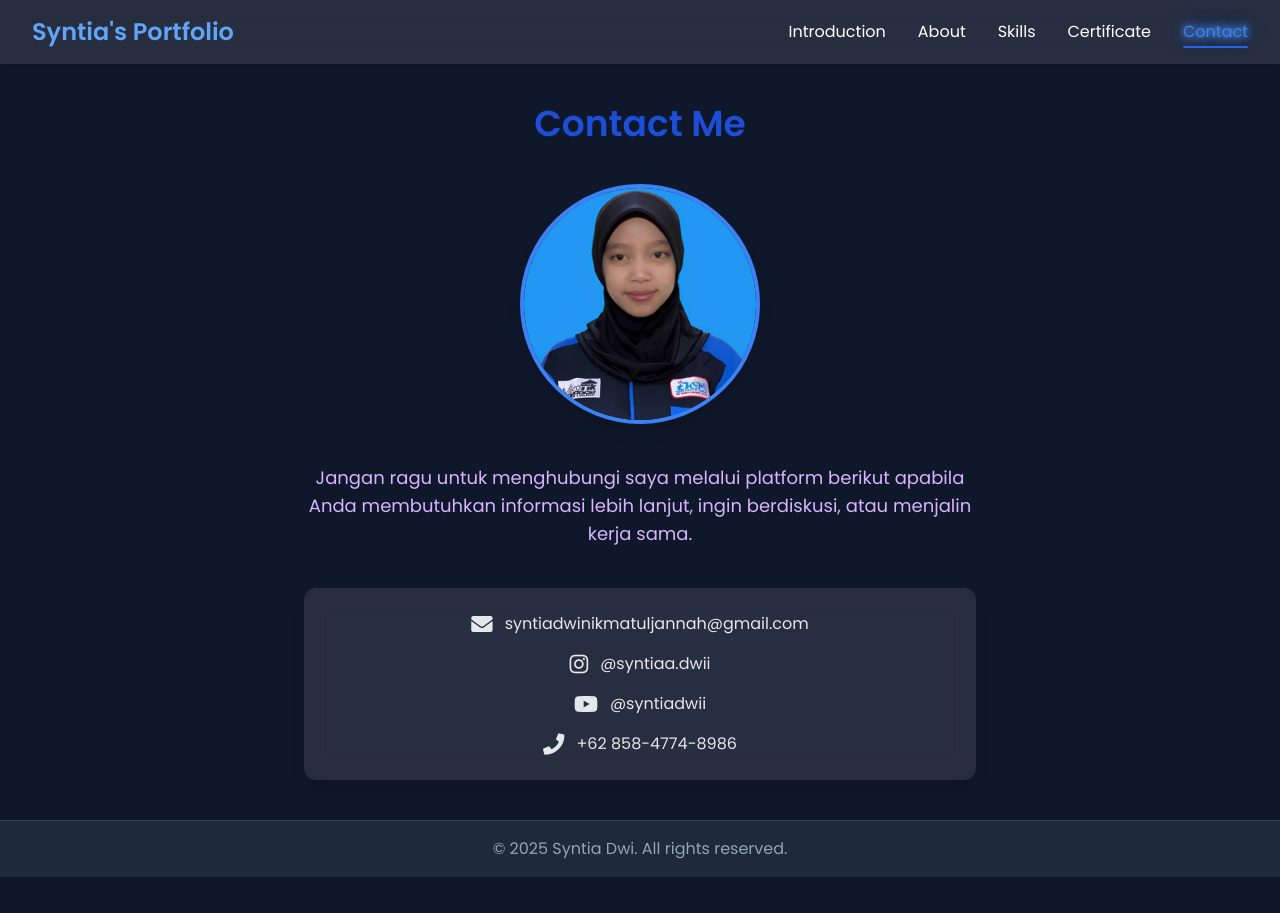
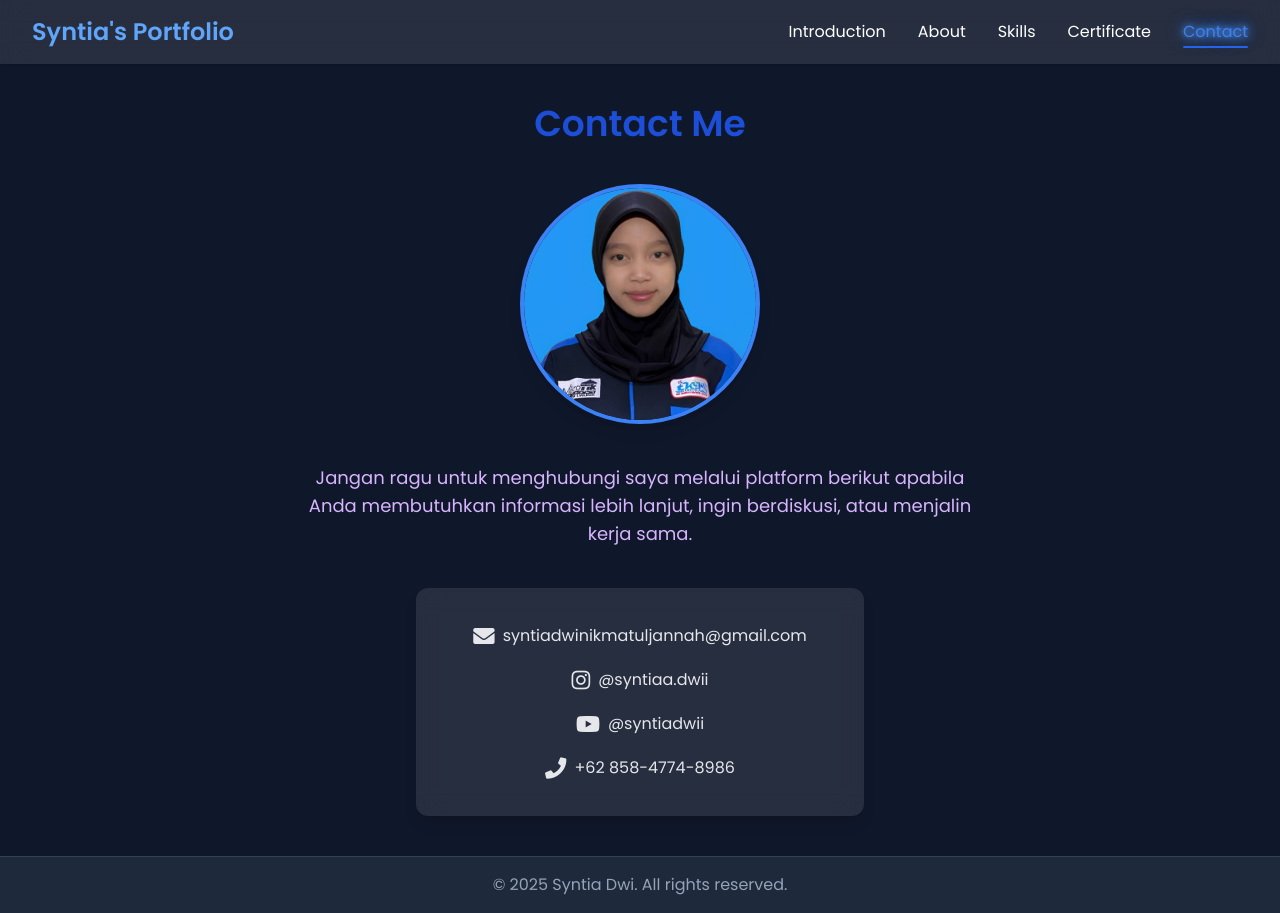
Before and after one commit to syntia-4d/Syntia-Digital-Portofolio, a plain HTML site: page contact.html in a window 1280 px wide. Before the commit the page ends 877 px from the top, so only its background shows below. Drawn offline with nearby package versions, Linux system fonts and the light colour scheme.

Commit message:
contact.html

```diff
--- a/contact.html
+++ b/contact.html
@@ -73,21 +73,21 @@
   </p>
 
   <!-- Media Sosial -->
-<div class="group bg-white/10 backdrop-blur-md rounded-xl shadow-lg px-6 py-6 max-w-2xl mx-auto text-center space-y-6 text-gray-200 text-sm sm:text-base transition-all duration-300 transform hover:scale-105 hover:shadow-[0_0_25px_rgba(99,102,241,0.5)]">
-  <div class="flex flex-col items-center gap-4">
-    <a href="mailto:syntiadwinikmatuljannah@gmail.com" class="flex items-center gap-3 hover:text-blue-400 transition-colors">
+ <div class="group bg-white/10 backdrop-blur-md rounded-xl shadow-lg px-4 py-9 w-[95%] sm:w-[80%] max-w-md mx-auto text-center space-y-4 text-gray-200 text-sm sm:text-base transition-all duration-300 transform hover:scale-105 hover:shadow-[0_0_25px_rgba(99,102,241,0.5)]">
+  <div class="flex flex-col items-center gap-5">
+    <a href="mailto:syntiadwinikmatuljannah@gmail.com" class="flex items-center gap-2 hover:text-blue-400 transition-colors">
       <i class="fas fa-envelope fa-lg"></i>
       <span class="break-all">syntiadwinikmatuljannah@gmail.com</span>
     </a>
-    <a href="https://www.instagram.com/syntiaa.dwii" target="_blank" class="flex items-center gap-3 hover:text-pink-400 transition-colors">
+    <a href="https://www.instagram.com/syntiaa.dwii" target="_blank" class="flex items-center gap-2 hover:text-pink-400 transition-colors">
       <i class="fab fa-instagram fa-lg"></i>
       <span>@syntiaa.dwii</span>
     </a>
-    <a href="https://www.youtube.com/@syntiadwii" target="_blank" class="flex items-center gap-3 hover:text-red-500 transition-colors">
+    <a href="https://www.youtube.com/@syntiadwii" target="_blank" class="flex items-center gap-2 hover:text-red-500 transition-colors">
       <i class="fab fa-youtube fa-lg"></i>
       <span>@syntiadwii</span>
     </a>
-    <a href="https://wa.me/6285847748986" target="_blank" class="flex items-center gap-3 hover:text-green-400 transition-colors">
+    <a href="https://wa.me/6285847748986" target="_blank" class="flex items-center gap-2 hover:text-green-400 transition-colors">
       <i class="fas fa-phone fa-lg"></i>
       <span class="break-all">+62 858-4774-8986</span>
     </a>
```
